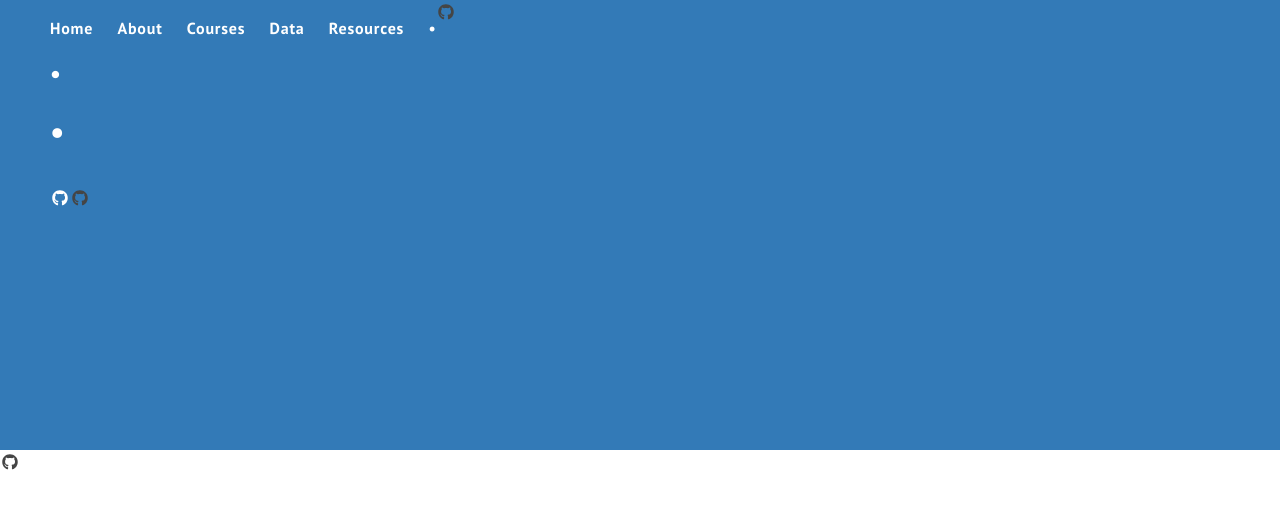
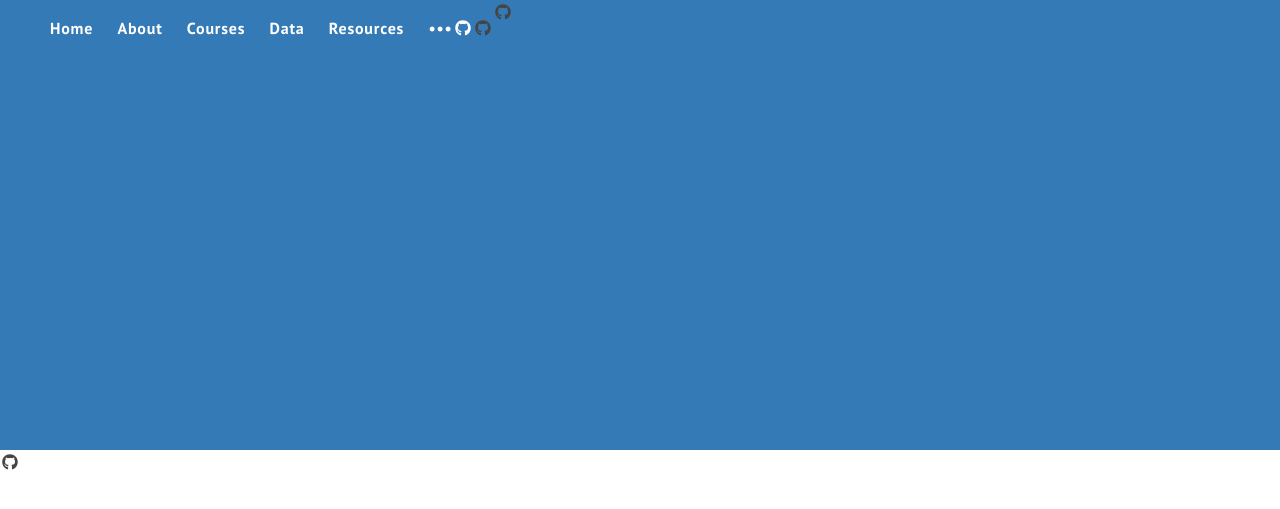
Before and after one commit to DS4PS/ds4ps_dev_site, a Jekyll site: the page built from index.html, in a window 1280 px wide. Shown: the top 509 px of the page. Built offline with Jekyll 4.4.1, drawn with Linux system fonts in a browser that asks for light colours; nearby versions of some CDN libraries; library files that are not in the unit come from our copies.

Commit message:
Update header.html

```diff
--- a/_includes/header.html
+++ b/_includes/header.html
@@ -11,9 +11,7 @@
         {% endfor %}
 
         <a class="page-link" href="https://github.com/DS4PS/ds4ps_dev_site/tree/master/_posts" target="_blank">
-            •<p style="font-size:150%;">•</p><p style="font-size:200%;">•</p>
-            <i class="fab fa-github fa-1x">p style="font-size:150%;">
-            <p style="font-size:200%;">•</p><p style="font-size:150%;">•</p>•
+            •••<i class="fab fa-github fa-1x">p style="font-size:150%;">•••
         </a>
 
     </nav>
```
